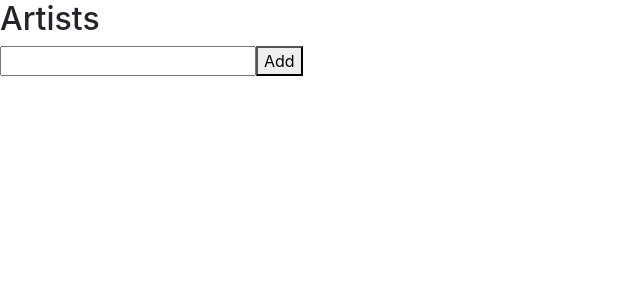
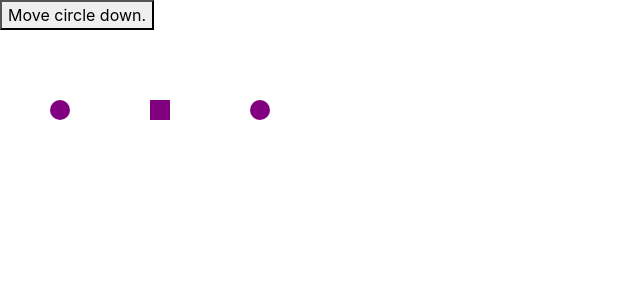
Before and after one commit to NavinPanthi/ReactDev, a React (Create React App) app: page / in a window 1280 px wide. Shown: the top 300 px of the page, without its empty margins (0-640 px from the left). Built offline with nearby package versions, Linux system fonts and the light colour scheme.

Commit message:
transorming an array

```diff
--- a/src/App.js
+++ b/src/App.js
@@ -241,36 +241,85 @@
 // }
 
 // ADDING AN ITEM TO ARRAY USING STATE and removing too
-let nextId = 0;
+// let nextId = 0;
 
-export default function Artists() {
-  const [name, setName] = useState("");
-  const [artists, setArtists] = useState([]);
+// export default function Artists() {
+//   const [name, setName] = useState("");
+//   const [artists, setArtists] = useState([]);
+
+//   return (
+//     <>
+//       <h2>Artists</h2>
+//       <input value={name} onChange={(e) => setName(e.target.value)} />
+//       <button
+//         onClick={() => setArtists([...artists, { id: nextId++, name: name }])}
+//       >
+//         Add
+//       </button>
+//       <ul>
+//         {artists.map((artist) => (
+//           <li key={artist.id}>
+//             {" "}
+//             {artist.name} {""}
+//             <button
+//               onClick={() => {
+//                 setArtists(artists.filter((a) => a.id !== artist.id));
+//               }}
+//             >
+//               Delete
+//             </button>
+//           </li>
+//         ))}
+//       </ul>
+//     </>
+//   );
+// }
+
+//TRANSFORMING AN ARRAY
+
+let initialShapes = [
+  { id: 0, type: "circle", x: 50, y: 100 },
+  { id: 1, type: "square", x: 150, y: 100 },
+  { id: 2, type: "circle", x: 250, y: 100 },
+];
+
+export default function ShapeEditor() {
+  const [shapes, setShapes] = useState(initialShapes);
+
+  function handleClick() {
+    const nextShapes = shapes.map((shape) => {
+      if ((shape.type === "square")) {
+        return{
+          ...shape,
+          x:shape.x+5,
+        }
+      } else {
+        return {
+          ...shape,
+          y: shape.y + 5,
+        };
+      }
+    });
+    setShapes(nextShapes);
+  }
 
   return (
     <>
-      <h2>Artists</h2>
-      <input value={name} onChange={(e) => setName(e.target.value)} />
-      <button
-        onClick={() => setArtists([...artists, { id: nextId++, name: name }])}
-      >
-        Add
-      </button>
-      <ul>
-        {artists.map((artist) => (
-          <li key={artist.id}>
-            {" "}
-            {artist.name} {""}
-            <button
-              onClick={() => {
-                setArtists(artists.filter((a) => a.id !== artist.id));
-              }}
-            >
-              Delete
-            </button>
-          </li>
-        ))}
-      </ul>
+      <button onClick={handleClick}> Move circle down.</button>
+      {shapes.map((shape) => (
+        <div
+          key={shape.id}
+          style={{
+            background: "purple",
+            position: "absolute",
+            left: shape.x,
+            top: shape.y,
+            borderRadius: shape.type === "circle" ? "50%" : "",
+            width: 20,
+            height: 20,
+          }}
+        />
+      ))}
     </>
   );
 }
```
